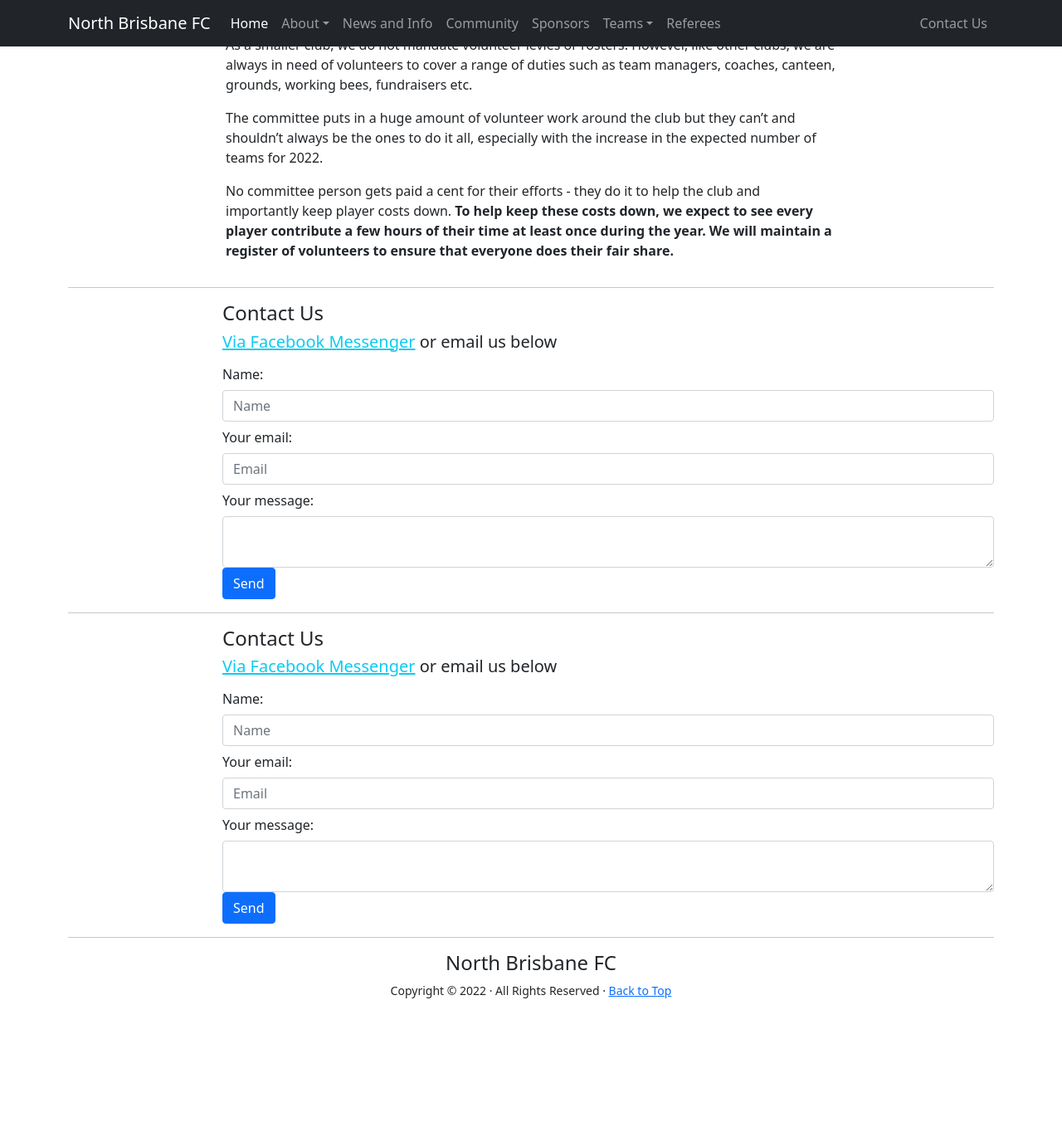
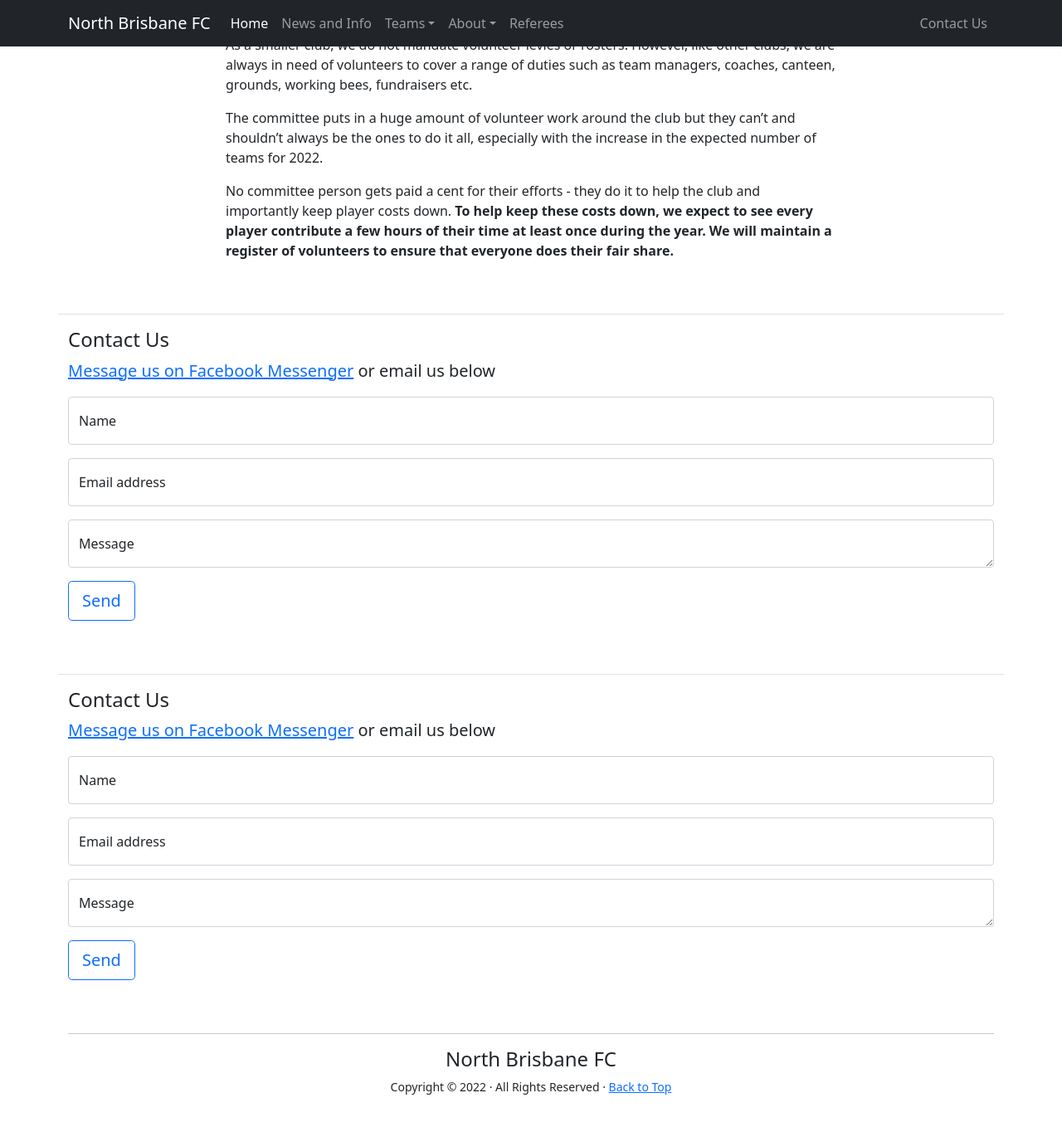
Before and after one commit to technicalnbfc/technicalnbfc.github.io, a Jekyll site: the page built from registration.md, in a window 1280 px wide and 1400 px high, scrolled down 2924 px. Shown: the top 1358 px of the window at 83% size. Built offline with Jekyll 4.4.1, drawn with Linux system fonts in a browser that asks for light colours; nearby versions of some CDN libraries; before the commit the page ends 4208 px from its top, so only the background shows below that.

Commit message:
update to template and transition to blog posts

```diff
--- a/_includes/form.html
+++ b/_includes/form.html
@@ -1,42 +1,41 @@
+<div class="container border-top my-5 py-3">
+  <!-- modify this form HTML and place wherever you want your form -->
+  <div class="col-2"></div>
 
-<div class="container">
-  <hr>
-<!-- modify this form HTML and place wherever you want your form -->
-<form name="input" action="https://formspree.io/f/xoqprkpe" method="POST">
-
-<div class="offset-md-2">
+  <div class="col">
     <h4>Contact Us</h4>
-
-  <div class="form-group form-row top-buffer">
-    <p class="h5 col-md-8"><a class="text-info" href="https://m.me/northbrisbanefc" >Via Facebook Messenger</a> or email us below</p>
+    <form name="input" action="https://formspree.io/f/xoqprkpe" method="POST" class="">
+      <div class="form-floating mb-3">
+        <p class="lead text-left">
+          <a class="fw-bolder text-primary" href="https://m.me/northbrisbanefc" target="_blank" rel="noreferrer noopener">Message us on Facebook Messenger</a> or email us below
+        </p>
       </div>
 
-  <div class="form-group .d-none">
-    <input type="text" name="_gotcha" style="display:none" />
-    <input type="hidden" name="_subject" value="North Brisbane FC Enquiry"/>
-    <input type="hidden" name="_cc" value="treasurer@northbrisbanefc.com.au"/>
+      <div class="form-floating mb-3 .d-none">
+        <input type="text" name="_gotcha" style="display: none">
+        <input type="hidden" name="_subject" value="North Brisbane FC Enquiry" />
+        <input type="hidden" name="_cc" value="treasurer@northbrisbanefc.com.au" />
       </div>
 
-  <div class="form-group form-row">
-    <label class="col-md-2 col-form-label">Name:</label>
-    <input type="text" class="form-control col-md-7" name="name" placeholder="Name">
+      <div class="form-floating mb-3">
+        <input type="text" class="form-control" id="floatingName" name="name" placeholder="Name"/>
+        <label for="floatingInput">Name</label>
       </div>
 
-  <div class="form-group form-row">
-    <label class="col-md-2 col-form-label">Your email:</label>
-    <input type="text" class="form-control col-md-7" name="_replyto" placeholder="Email">
+      <div class="form-floating mb-3">
+        <input type="text" class="form-control" id="floatingEmail" name="_replyto" placeholder="name@example.com"/>
+        <label for="floatingInput">Email address</label>
       </div>
 
-  <div class="form-group form-row">
-    <label class="col-md-2 col-form-label">Your message:</label>
-    <textarea class="form-control col-md-7" name="message"></textarea>
+      <div class="form-floating mb-3">
+        <textarea class="form-control" placeholder="Leave a comment here" id="floatingTextarea" name="message"></textarea>
+        <label for="floatingTextarea">Message</label>
       </div>
       <!-- your other form fields go here -->
-
-  <button class="form-row btn btn-primary" type="submit">Send</button>
-
+    </form>
   </div>
 
-</form>
-
+  <div class="col-2">
+    <button class="btn btn-lg btn-outline-primary" type="submit">Send</button>
   </div>
+</div>
--- a/_layouts/landing.html
+++ b/_layouts/landing.html
@@ -8,13 +8,13 @@ layout: compress
 
 <body>
 
-  {% if jekyll.environment == 'development' %}
+<!--   {% if jekyll.environment == 'development' %}
   {% include development.html %}
-  {% endif %}
+  {% endif %} -->
 
   {% include navigation.html %}
 
-  <main>
+  <main class="my-5 py-3">
 
   {{ content }}
 
--- a/about/location.html
+++ b/about/location.html
@@ -20,7 +20,7 @@ title: Location
     </div>
   </div>
   <div class="row">
-    <div class="col-md-8 offset-md-2">
+    <div class="col text-center">
       <div class="embed-responsive embed-responsive-16by9">
         <iframe class="embed-responsive-item" src="https://www.google.com/maps/embed?pb=!1m18!1m12!1m3!1d1770.7589505619765!2d153.03113565799777!3d-27.421965995727778!2m3!1f0!2f0!3f0!3m2!1i1024!2i768!4f13.1!3m3!1m2!1s0x0%3A0x0!2zMjfCsDI1JzE5LjEiUyAxNTPCsDAxJzU2LjAiRQ!5e0!3m2!1sen!2sau!4v1511693731925" width="600" height="450" frameborder="0" style="border:0" allowfullscreen></iframe>
       </div>
```
Also changed, not shown: _data/navigation.yml (+20 -22 lines), about/community.html (added, +31 -0 lines), about/referees.html (added, +30 -0 lines), about/sponsors.md (added, +118 -0 lines). Lines whose indentation alone changed are shown as unchanged.
